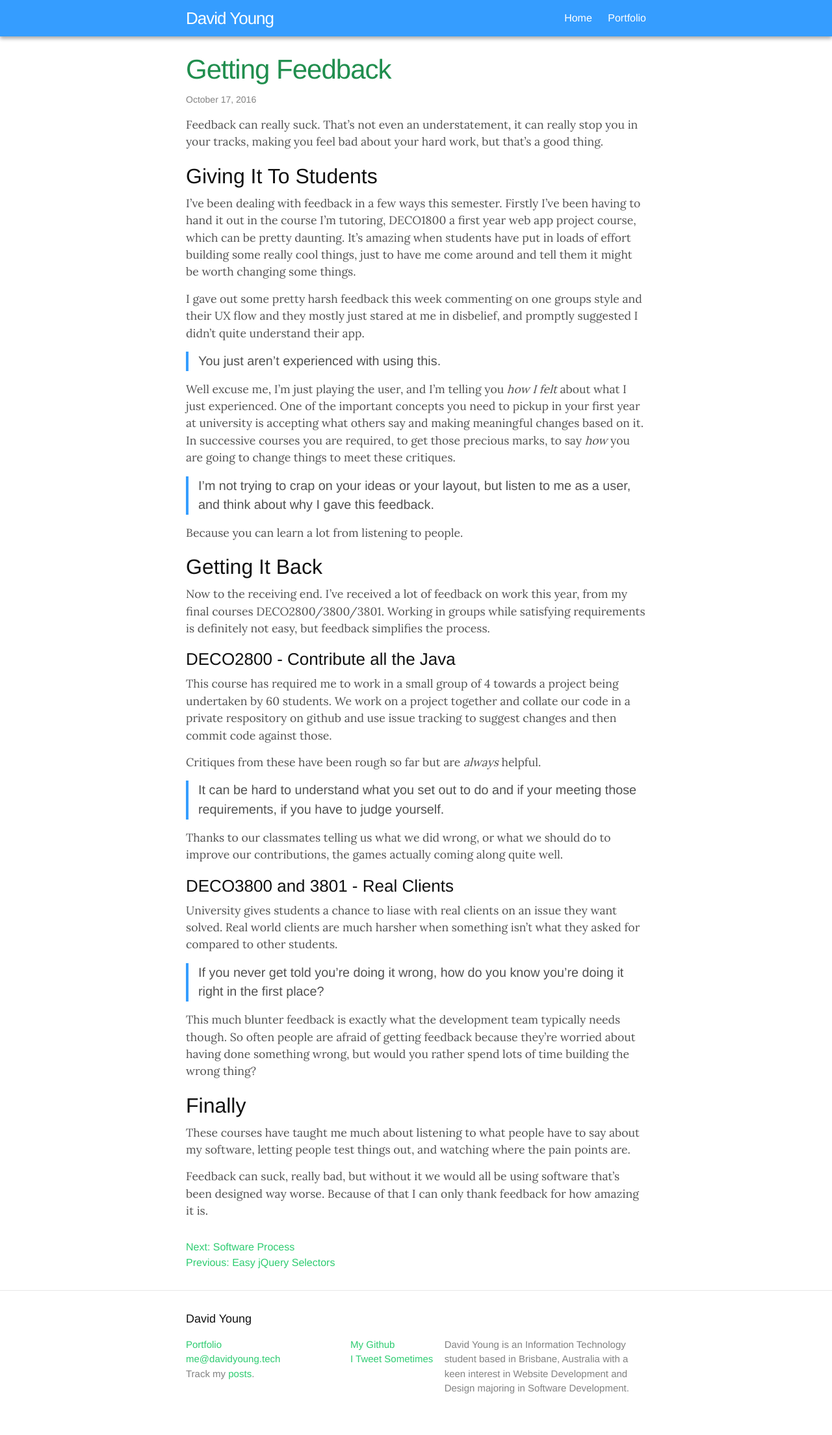
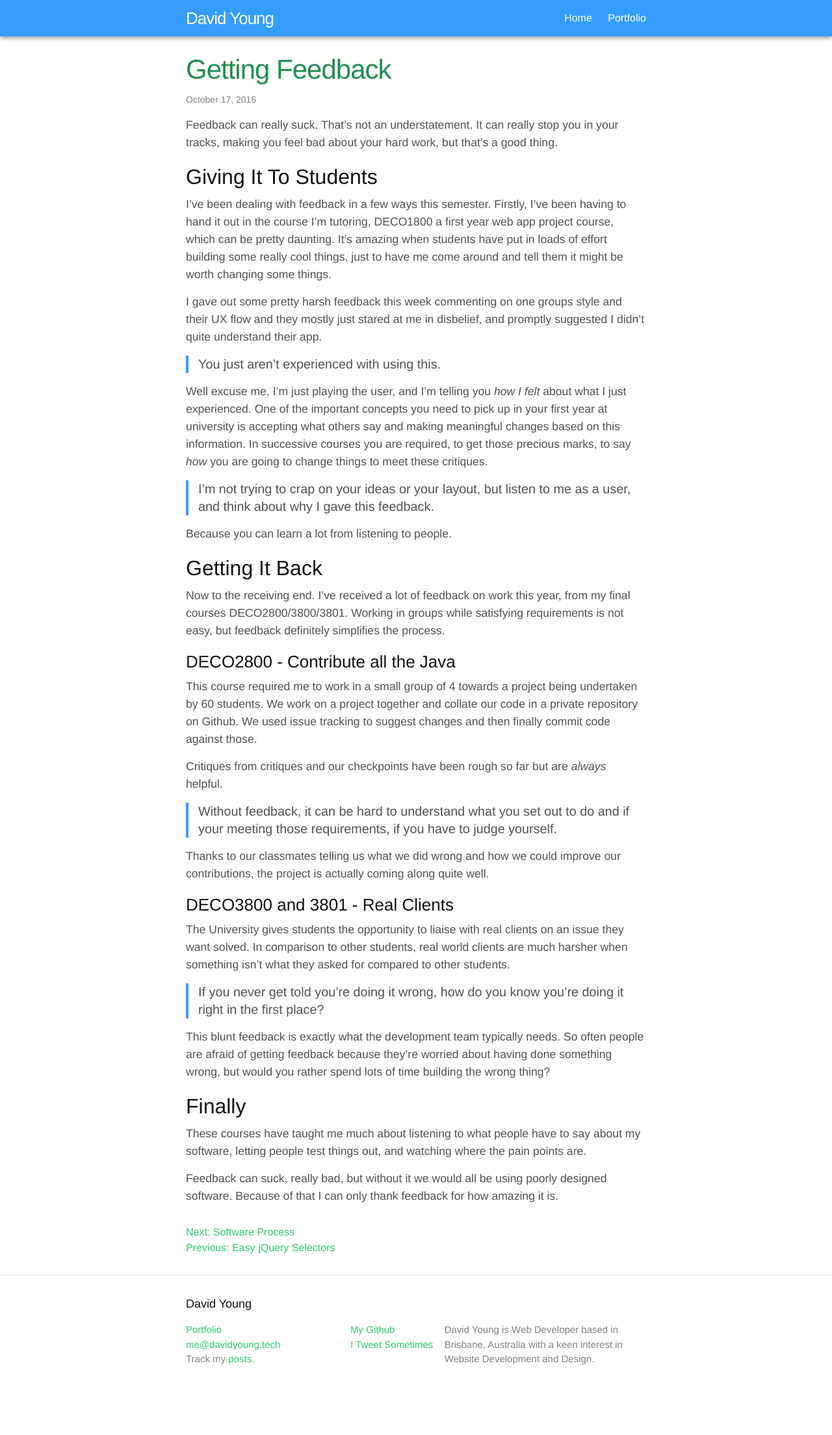
Before and after one commit to dayvidwhy/dayvidwhy.github.io, a Jekyll site: the page built from _posts/2016-10-17-Getting-Feedback.markdown, in a window 1280 px wide. Shown: the whole page at 65% size. Built offline with Jekyll 4.4.1, drawn with Linux system fonts in a browser that asks for light colours; after the commit the page ends 2163 px from its top, so only the background shows below that.

Commit message:
Edit old posts, new draft

```diff
--- a/_includes/footer.html
+++ b/_includes/footer.html
@@ -20,18 +20,12 @@
         </ul>
       </div>
       <div class="footer-col footer-col-3">
-        <p>David Young is an Information Technology student based in Brisbane, Australia  with a keen interest in Website Development and Design majoring in Software  Development.
+        <p>David Young is Web Developer based in Brisbane, Australia with a keen interest in Website Development and Design.
         </p>
       </div>
     </div>
   </div>
 </footer>
-<script type="text/javascript">
-  var link = document.createElement('link');
-  link.rel = 'stylesheet';
-  link.href = 'https://fonts.googleapis.com/css?family=Lora';
-  document.head.appendChild(link);
-  </script>
 <script>
   (function(i,s,o,g,r,a,m){i['GoogleAnalyticsObject']=r;i[r]=i[r]||function(){
   (i[r].q=i[r].q||[]).push(arguments)},i[r].l=1*new Date();a=s.createElement(o),
--- a/_posts/2016-10-17-Getting-Feedback.markdown
+++ b/_posts/2016-10-17-Getting-Feedback.markdown
@@ -5,41 +5,41 @@ date:   2016-10-17 10:23:10 +1000
 categories: blog
 permalink: getting-feedback
 ---
-Feedback can really suck. That's not even an understatement, it can really stop you in your tracks, making you feel bad about your hard work, but that's a good thing.
+Feedback can really suck. That's not an understatement. It can really stop you in your tracks, making you feel bad about your hard work, but that's a good thing.
 
 ## Giving It To Students
-I've been dealing with feedback in a few ways this semester. Firstly I've been having to hand it out in the course I'm tutoring, DECO1800 a first year web app project course, which can be pretty daunting. It's amazing when students have put in loads of effort building some really cool things, just to have me come around and tell them it might be worth changing some things.
+I've been dealing with feedback in a few ways this semester. Firstly, I've been having to hand it out in the course I'm tutoring, DECO1800 a first year web app project course, which can be pretty daunting. It's amazing when students have put in loads of effort building some really cool things, just to have me come around and tell them it might be worth changing some things.
 
 I gave out some pretty harsh feedback this week commenting on one groups style and their UX flow and they mostly just stared at me in disbelief, and promptly suggested I didn't quite understand their app.
 
 > You just aren't experienced with using this.
 
-Well excuse me, I'm just playing the user, and I'm telling you _how I felt_ about what I just experienced. One of the important concepts you need to pickup in your first year at university is accepting what others say and making meaningful changes based on it. In successive courses you are required, to get those precious marks, to say _how_ you are going to change things to meet these critiques.
+Well excuse me, I'm just playing the user, and I'm telling you _how I felt_ about what I just experienced. One of the important concepts you need to pick up in your first year at university is accepting what others say and making meaningful changes based on this information. In successive courses you are required, to get those precious marks, to say _how_ you are going to change things to meet these critiques.
 
 > I'm not trying to crap on your ideas or your layout, but listen to me as a user, and think about why I gave this feedback.
 
 Because you can learn a lot from listening to people.
 
 ## Getting It Back
-Now to the receiving end. I've received a lot of feedback on work this year, from my final courses DECO2800/3800/3801. Working in groups while satisfying requirements is definitely not easy, but feedback simplifies the process.
+Now to the receiving end. I've received a lot of feedback on work this year, from my final courses DECO2800/3800/3801. Working in groups while satisfying requirements is not easy, but feedback definitely simplifies the process.
 
 ### DECO2800 - Contribute all the Java
-This course has required me to work in a small group of 4 towards a project being undertaken by 60 students. We work on a project together and collate our code in a private respository on github and use issue tracking to suggest changes and then commit code against those.
+This course required me to work in a small group of 4 towards a project being undertaken by 60 students. We work on a project together and collate our code in a private repository on Github. We used issue tracking to suggest changes and then finally commit code against those.
 
-Critiques from these have been rough so far but are *always* helpful.
+Critiques from critiques and our checkpoints have been rough so far but are *always* helpful.
 
->It can be hard to understand what you set out to do and if your meeting those requirements, if you have to judge yourself.
+>Without feedback, it can be hard to understand what you set out to do and if your meeting those requirements, if you have to judge yourself.
 
-Thanks to our classmates telling us what we did wrong, or what we should do to improve our contributions, the games actually coming along quite well.
+Thanks to our classmates telling us what we did wrong and how we could improve our contributions, the project is actually coming along quite well.
 
 ### DECO3800 and 3801 - Real Clients
-University gives students a chance to liase with real clients on an issue they want solved. Real world clients are much harsher when something isn't what they asked for compared to other students.
+The University gives students the opportunity to liaise with real clients on an issue they want solved. In comparison to other students, real world clients are much harsher when something isn't what they asked for compared to other students.
 
 >If you never get told you're doing it wrong, how do you know you're doing it right in the first place?
 
-This much blunter feedback is exactly what the development team typically needs though. So often people are afraid of getting feedback because they're worried about having done something wrong, but would you rather spend lots of time building the wrong thing?
+This blunt feedback is exactly what the development team typically needs. So often people are afraid of getting feedback because they're worried about having done something wrong, but would you rather spend lots of time building the wrong thing?
 
 ## Finally
 These courses have taught me much about listening to what people have to say about my software, letting people test things out, and watching where the pain points are.
 
-Feedback can suck, really bad, but without it we would all be using software that's been designed way worse. Because of that I can only thank feedback for how amazing it is.
+Feedback can suck, really bad, but without it we would all be using poorly designed software. Because of that I can only thank feedback for how amazing it is.
--- a/_sass/_layout.scss
+++ b/_sass/_layout.scss
@@ -189,7 +189,7 @@
         > p {
             font-size: 1.1em;
             color: #515151;
-            font-family: $post-font-family;
+
 
             @include media-query($on-laptop) {
                 font-size: 1em;
@@ -237,8 +237,9 @@
 
     p {
         font-size: 1.1em;
+        line-height: 27px;
         color: #515151;
-        font-family: $post-font-family;
+
         @include media-query($on-laptop) {
             font-size: 1em;
         }
--- a/css/main.scss
+++ b/css/main.scss
@@ -8,7 +8,6 @@ $base-font-family: "Helvetica Neue", Helvetica, Arial, sans-serif;
 $base-font-size:   16px;
 $base-font-weight: 400;
 $small-font-size:  $base-font-size * 0.875;
-$post-font-family: 'Lora', "Times New Roman", serif;
 $base-line-height: 1.5;
 
 $spacing-unit:     30px;
```
Also changed, not shown: _drafts/2016-11-11-web-skills.markdown (added, +19 -0 lines), _posts/2016-10-06-Easy-jQuery-Selectors.markdown (+6 -6 lines).
